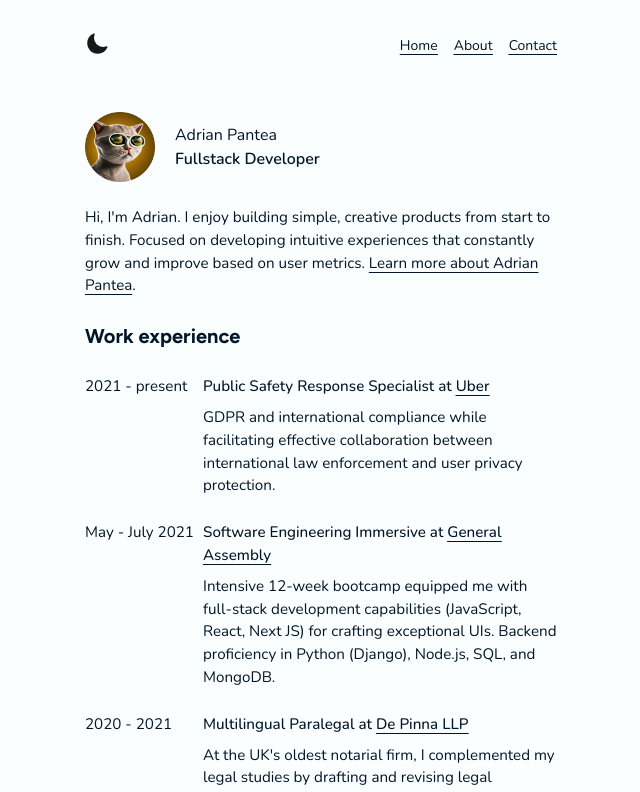
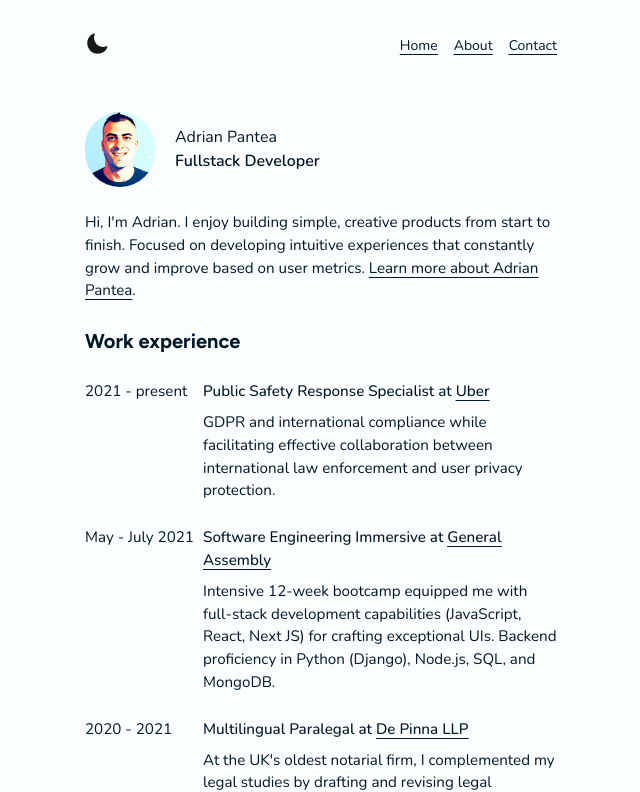
Before and after one commit to adrianp2021/simple-portfolio, a Next.js app: page / in a window 1280 px wide. Shown: the top 792 px of the page, without its empty margins (319-959 px from the left). Built offline with nearby package versions, Linux system fonts and the light colour scheme.

Commit message:
profile photo changed

```diff
--- a/app/layout.js
+++ b/app/layout.js
@@ -38,7 +38,7 @@ export default function RootLayout({ children }) {
       </Script>
       <head>
         <link rel="manifest" href="/manifest.json" />
-        <link rel="icon" href="cat1.png" sizes="60x60" type="image/png" />
+        <link rel="icon" href="m.png" sizes="60x60" type="image/png" />
         <meta name="theme-color" content="#000000" />
         <title>{metadata.title}</title>
       </head>
--- a/app/page.js
+++ b/app/page.js
@@ -1,7 +1,7 @@
 "use client";
 import Image from "next/image";
 import Link from "next/link";
-import photo from "../public/cat1.png";
+import photo from "../public/m.png";
 
 import Nav from "./components/nav";
 
@@ -144,7 +144,7 @@ export default function Home() {
                 target="_blank"
                 aria-label="Visit my LinkeIn profile"
                 rel="noopener noreferrer"
-                className=""
+                className=" rounded-full overflow-hidden "
               >
                 <Image
                   src={photo}
```
Also changed, not shown: public/m.png (added).
